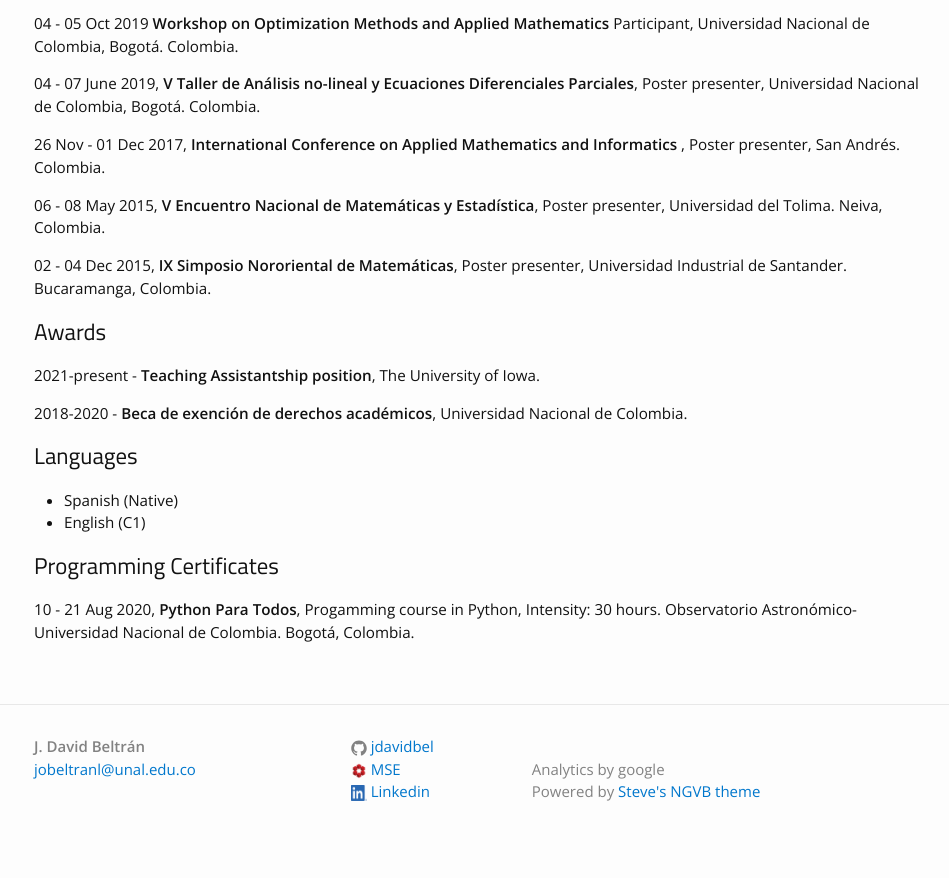
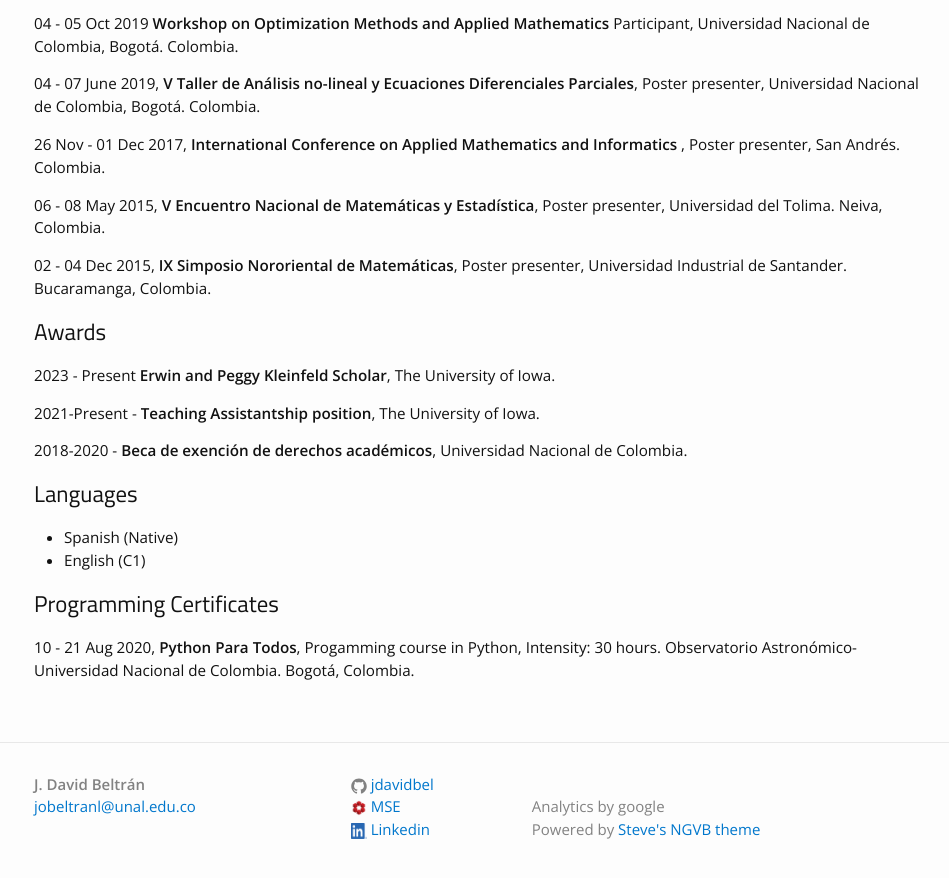
Before and after one commit to jdavidbel/jdavidbel.github.io, a Jekyll site: the page built from cv.md, in a window 1280 px wide and 900 px high, scrolled down 748 px. Shown: the top 878 px of the window, without its empty margins (161-1110 px from the left). Built offline with Jekyll 4.4.1, drawn with Linux system fonts in a browser that asks for light colours.

Commit message:
Scholarship :)

```diff
--- a/cv.md
+++ b/cv.md
@@ -41,7 +41,9 @@ permalink: /cv/
 02 - 04 Dec 2015, **IX Simposio Nororiental de Matemáticas**, Poster presenter, Universidad Industrial de Santander. Bucaramanga, Colombia.
 
 ## Awards
-2021-present - **Teaching Assistantship position**, The University of Iowa.
+2023 - Present **Erwin and Peggy Kleinfeld Scholar**, The University of Iowa.
+
+2021-Present - **Teaching Assistantship position**, The University of Iowa.
 
 2018-2020 - **Beca de exención de derechos académicos**, Universidad Nacional de Colombia.
 
```
